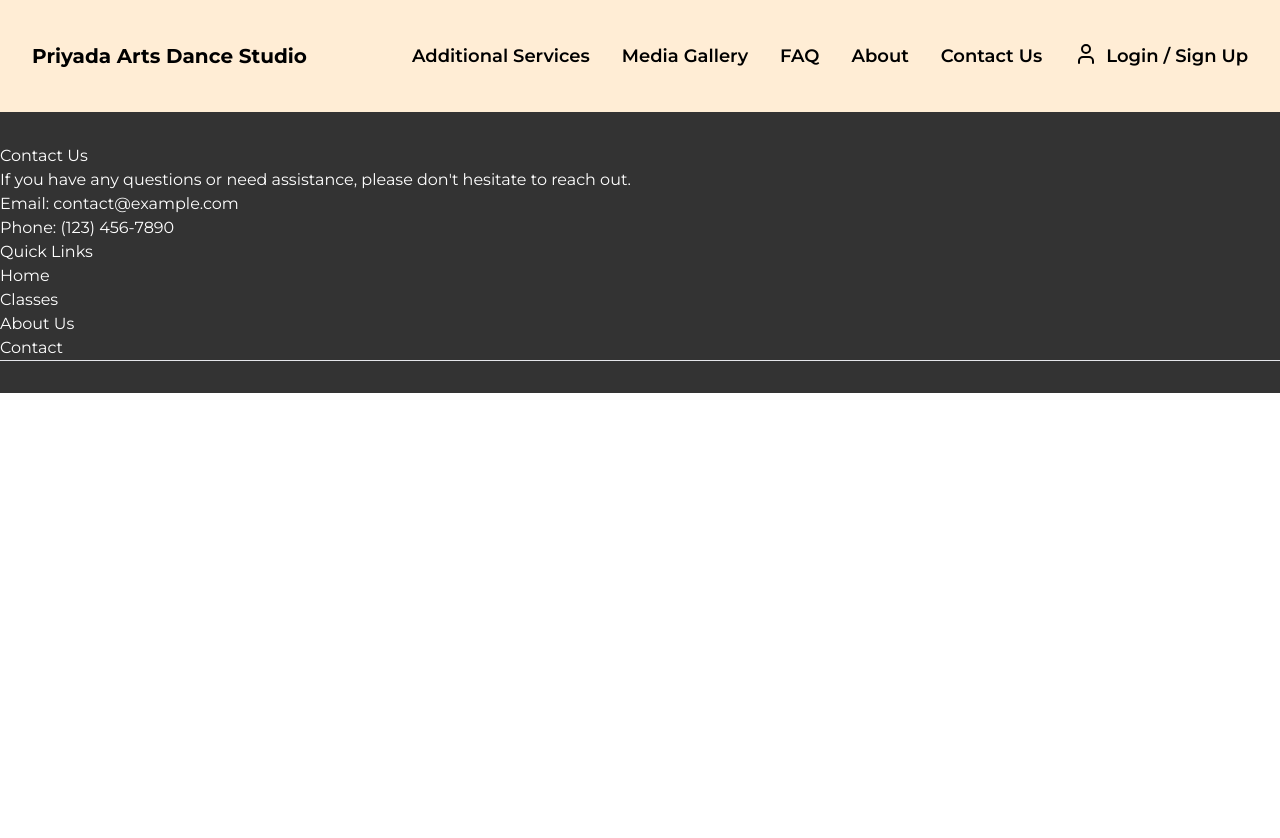
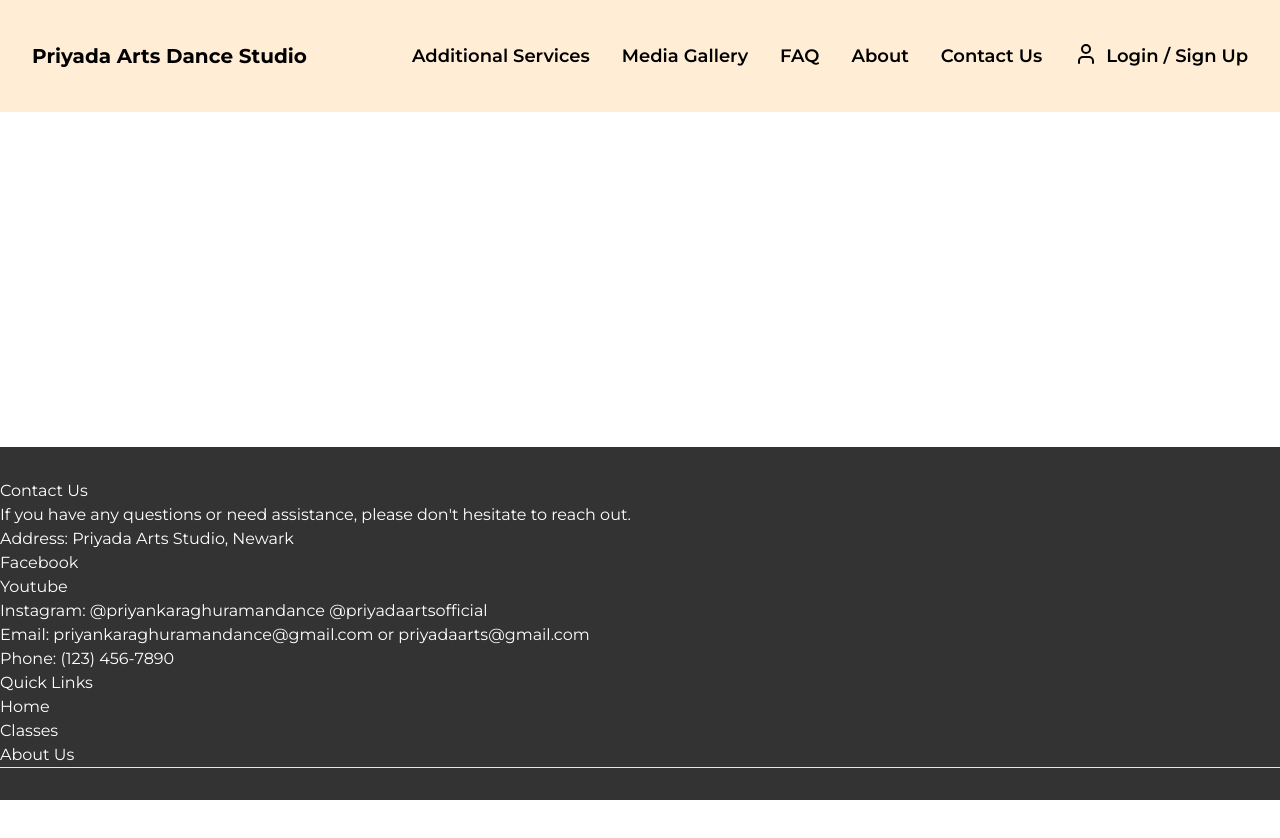
Before and after one commit to Anbui0115/Hackathon-project, a Next.js app in the folder frontend/: page / in a window 1280 px wide. Shown: the top 838 px of the page. Built offline with nearby package versions, Linux system fonts and the light colour scheme.

Commit message:
add footer info

```diff
--- a/frontend/components/Footer.jsx
+++ b/frontend/components/Footer.jsx
@@ -1,9 +1,13 @@
+import Link from 'next/link';
 import React from 'react';
 
 const footerStyle = {
   backgroundColor: '#333',
   color: '#fff',
   padding: '2rem 0',
+  position: 'absolute',
+  bottom: 0,
+  width: '100%',
 };
 
 const columnStyle = {
@@ -30,7 +34,18 @@ const Footer = () => {
           <div className="col-md-4">
             <h3>Contact Us</h3>
             <p>If you have any questions or need assistance, please don't hesitate to reach out.</p>
-            <p>Email: contact@example.com</p>
+            <p>Address: Priyada Arts Studio, Newark </p>
+            <p>
+              <a href='https://m.facebook.com/priyankaraghuramandance'>Facebook</a>
+            </p>
+
+            <p>
+              <a href='https://www.youtube.com/@PriyankaRaghuraman'>Youtube</a>
+            </p>
+
+
+            <p>Instagram: @priyankaraghuramandance @priyadaartsofficial</p>
+            <p>Email: priyankaraghuramandance@gmail.com or priyadaarts@gmail.com</p>
             <p>Phone: (123) 456-7890</p>
           </div>
 
@@ -40,7 +55,6 @@ const Footer = () => {
               <li><a href="/">Home</a></li>
               <li><a href="/classes">Classes</a></li>
               <li><a href="/about">About Us</a></li>
-              <li><a href="/contact">Contact</a></li>
             </ul>
           </div>
         </div>
```
